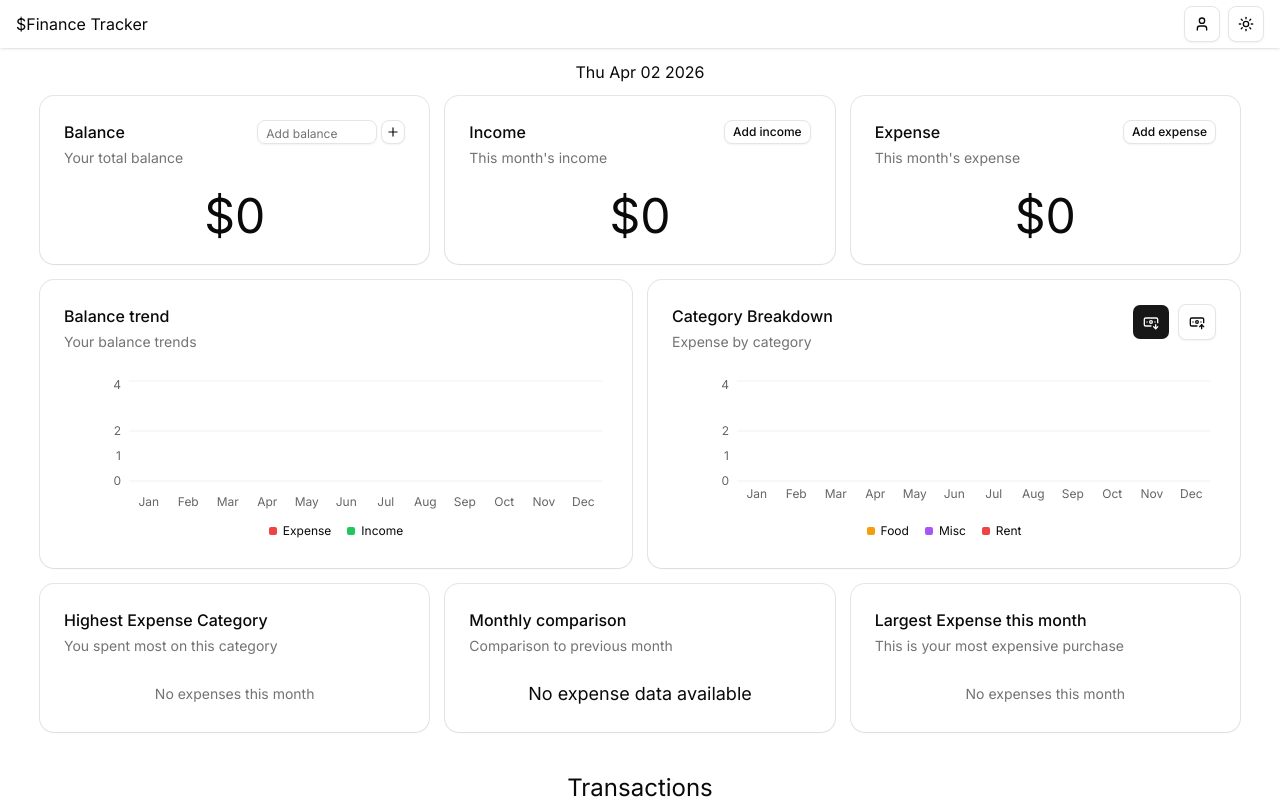
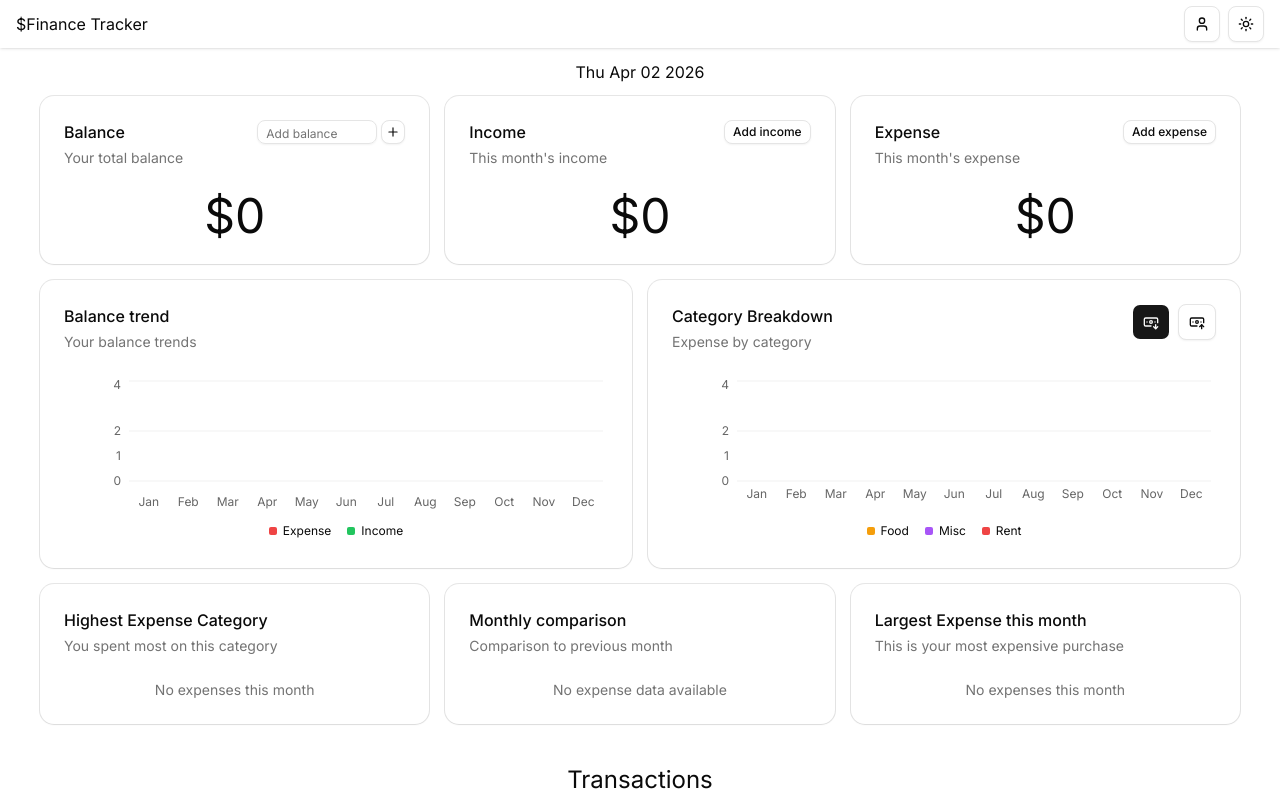
Before and after one commit to darshan03s/finance_tracker, a Next.js app: page / in a window 1280 px wide. Shown: the top 800 px of the page. Built offline with nearby package versions, Linux system fonts and the light colour scheme.

Commit message:
refactor: add tooltips and color updates to category breakdown chart, adjust message styling

```diff
--- a/components/charts/category-breakdown.tsx
+++ b/components/charts/category-breakdown.tsx
@@ -24,6 +24,7 @@ import { useState } from 'react';
 import { Button } from '../ui/button';
 import { BanknoteArrowDown, BanknoteArrowUp } from 'lucide-react';
 import { capitalize } from '@/lib/utils';
+import { HoverTooltip } from '../wrappers';
 
 const ExpenseChart = ({
   chartData,
@@ -73,7 +74,7 @@ const IncomeChart = ({
   categories.forEach((cat) => {
     chartConfig[cat] = {
       label: cat.charAt(0).toUpperCase() + cat.slice(1),
-      color: cat === 'freelance' ? '#f59e0b' : '#a855f7'
+      color: cat === 'freelance' ? '#10b981' : '#3b82f6'
     };
   });
 
@@ -117,18 +118,22 @@ const CategoryBreakdown = ({
         <CardDescription>{capitalize(type)} by category</CardDescription>
         <CardAction>
           <div className="flex items-center gap-2">
+            <HoverTooltip message="Show Expenses">
               <Button
                 variant={type === 'expense' ? 'default' : 'outline'}
                 onClick={() => setType('expense')}
               >
                 <BanknoteArrowDown />
               </Button>
+            </HoverTooltip>
+            <HoverTooltip message="Show Income">
               <Button
                 variant={type === 'income' ? 'default' : 'outline'}
                 onClick={() => setType('income')}
               >
                 <BanknoteArrowUp />
               </Button>
+            </HoverTooltip>
           </div>
         </CardAction>
       </CardHeader>
--- a/components/insights/monthly-comparison.tsx
+++ b/components/insights/monthly-comparison.tsx
@@ -31,7 +31,11 @@ const MonthlyComparison = ({
       </CardHeader>
 
       <CardContent className="flex items-center justify-center h-full w-full">
-        <span className="text-lg text-center">{message}</span>
+        {message === 'No expense data available' ? (
+          <span className="text-sm text-muted-foreground">{message}</span>
+        ) : (
+          <span className="text-lg text-center">{message}</span>
+        )}
       </CardContent>
     </Card>
   );
```
Lines whose indentation alone changed are shown as unchanged.
